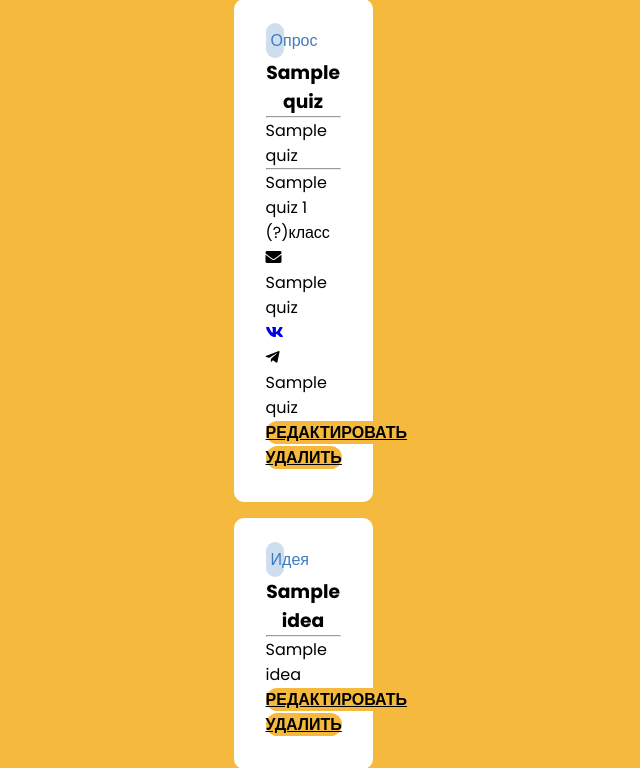
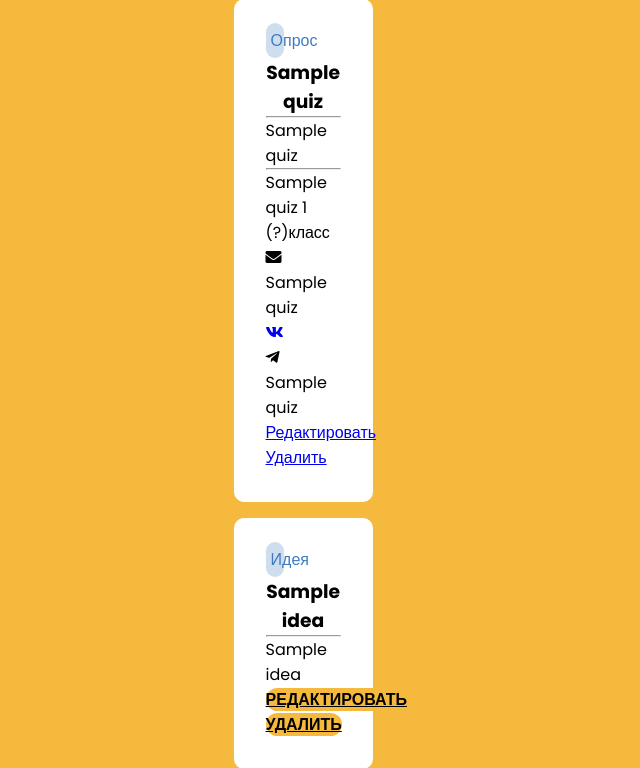
Before and after one commit to nocthu/IVR, a Flask app: template templates/myposts.html in a window 1280 px wide. Shown: the part 1136-1904 px from the top of the page, without its empty margins (268-908 px from the left). Run offline with Flask 2, Linux system fonts and the light colour scheme; the template is opened without the code that fills it: most values are stand-ins (such as "Sample title", 1, 10 or a date in 2020); parts of the project's set-up code (start-up, migrations or seed data) failed here and were passed over; some libraries are stand-ins or nearby versions.

Commit message:
db-posts-update-9

```diff
--- a/templates/myposts.html
+++ b/templates/myposts.html
@@ -157,11 +157,9 @@
                         </div>
 
                         <div class="b">
-                            <a href="/update/quiz/{{ q[8] }}" class="btn solid b-enter">Редактировать</a>
-                        </div>
+                            <a href="/update/quiz/{{ q[8] }}" class="myp-b">Редактировать</a>
 
-                        <div class="b">
-                            <a href="/delete/{{ q[8] }}" class="btn solid b-enter">Удалить</a>
+                            <a href="/delete/{{ q[8] }}" class="myp-b">Удалить</a>
                         </div>
 
                     </div>
```
Also changed, not shown: static/css/myposts.css (+12 -3 lines).
